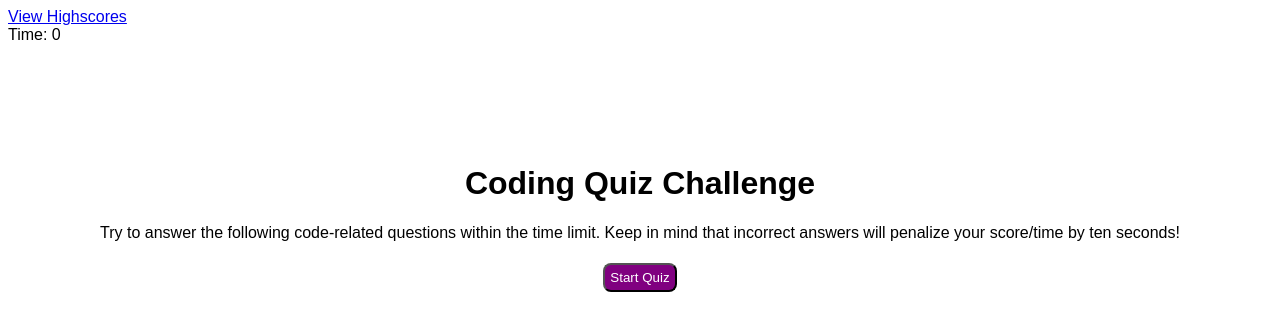
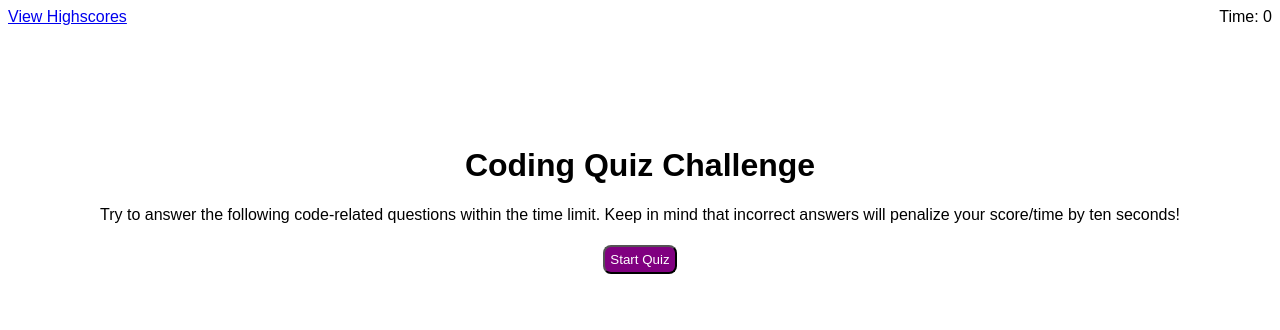
Before and after one commit to acuson/code-quiz, a plain HTML site: page Develop/index.html in a window 1280 px wide. Drawn offline with Linux system fonts and the light colour scheme.

Commit message:
updated a class

```diff
--- a/Assets/style.css
+++ b/Assets/style.css
@@ -2,7 +2,7 @@ body {
     font-family: Arial, Helvetica, sans-serif;
 }
 
-#timer {
+.timer {
     display: flex;
     justify-content: right;
     float: right;
```
